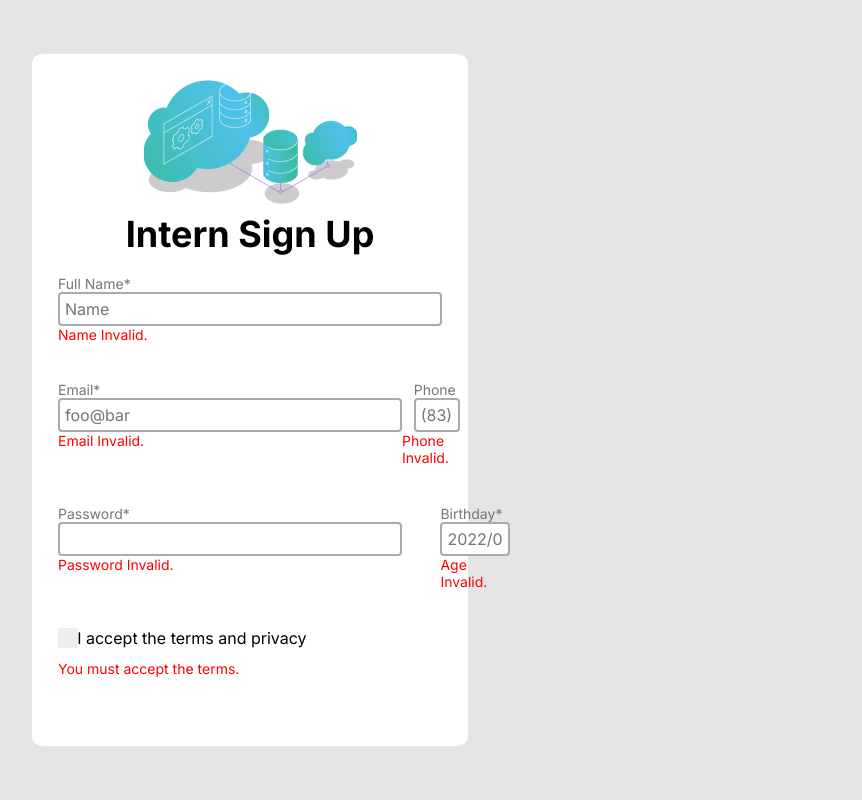
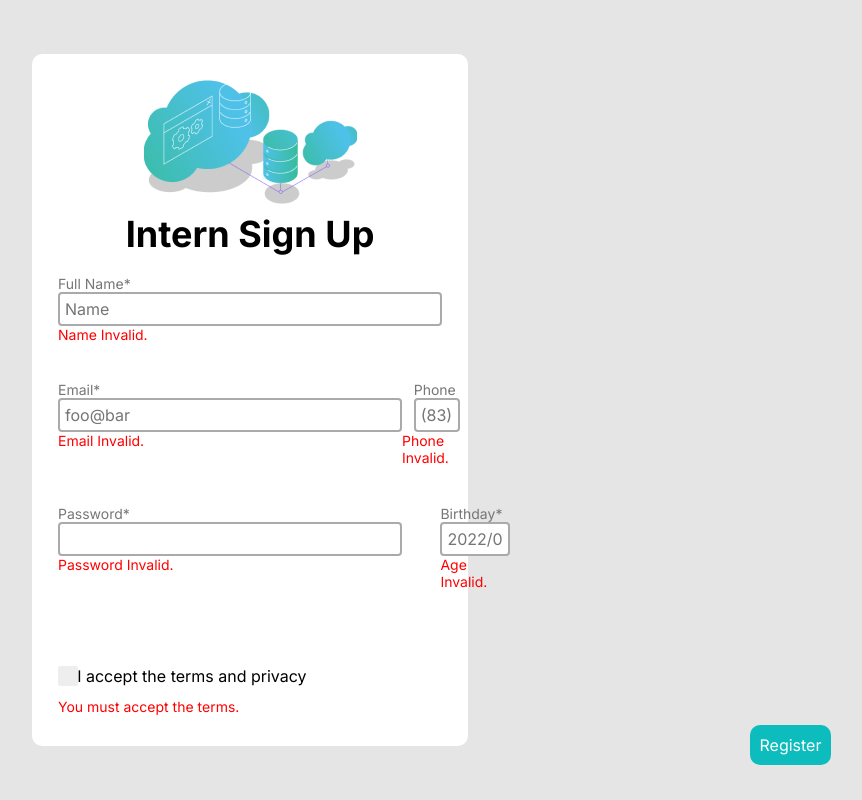
Before and after one commit to saamoff/react-form, a React (Create React App) app: page / in a window 1280 px wide. Shown: the whole page, without its empty margins (390-1252 px from the left). Built offline with nearby package versions, Linux system fonts and the light colour scheme.

Commit message:
Style: styled button and positioned in login-page

```diff
--- /dev/null
+++ b/src/components/Button/button.css
@@ -0,0 +1,31 @@
+.div-button{
+    display: flex;
+    justify-content: center;
+    position: absolute;
+    left: 1140px;
+    top: 725px;
+}
+
+.div-button button{
+    font-size: 16px;
+    height: 40px;
+    width: 81px;
+    line-height: 18px;
+    color: white;
+    cursor: pointer;
+    background-color: #0DBDBD;
+    border-radius: 10px;
+    border: 0;
+    transition: 200ms;
+}
+
+.button-test{
+    font-size: 36px;
+    line-height: 18px;
+    width: 81px;
+    height: 40px;
+}
+
+.div-button button:hover{
+    background-color: #91eded
+}
--- a/src/components/Button/button.js
+++ /dev/null
@@ -1,12 +0,0 @@
-import React from 'react';
-import { MainButton, ButtonWrap } from './button.styled';
-
-const Button = () => {
-  return (
-    <ButtonWrap>
-      <MainButton>Go Back!</MainButton>
-    </ButtonWrap>
-  )
-}
-
-export default Button
--- /dev/null
+++ b/src/components/Button/button.jsx
@@ -0,0 +1,12 @@
+import './button.css'
+
+const Button = ({...props}) => {
+  return (
+    <div className='div-button'>
+      <button className={props.classButton}
+      value={props.value}>{props.value}</button>
+    </div>
+  )
+}
+
+export default Button
--- a/src/components/Button/button.styled.js
+++ /dev/null
@@ -1,26 +0,0 @@
-import styled from "styled-components";
-
-
-const MainButton = styled.button`
-    font-size: 36px;
-    height: 177px;
-    width: 269px;
-    color: white;
-    cursor: pointer;
-    background-color: #0DBDBD;
-    border-radius: 10px;
-    border: 0;
-    transition: 200ms;
-    :hover {
-        background-color: #91eded
-    }
-`
-
-const ButtonWrap = styled.section`
-    display: flex;
-    justify-content: center;
-    align-items: center;
-    margin-top: 30%;
-`
-
-export {MainButton, ButtonWrap}
--- a/src/components/Button/index.js
+++ /dev/null
@@ -1,3 +0,0 @@
-import { MainButton, ButtonWrap } from "./button.styled";
-
-export {MainButton, ButtonWrap}
--- a/src/pages/Login/login.css
+++ b/src/pages/Login/login.css
@@ -40,3 +40,7 @@
     font-size: 36px;
     text-align: center;
 }
+
+.form-lower{
+    margin-top: 20%;
+}
--- a/src/pages/Login/login.jsx
+++ b/src/pages/Login/login.jsx
@@ -1,5 +1,6 @@
 import Input from '../../components/Input/input.jsx'
 import Checkbox from '../../components/Checkbox/checkbox.jsx';
+import Button from '../../components/Button/button.jsx'
 import photo from '../../assets/data_1.png';
 import './login.css';
 import TableDatePicker from '../../components/Select/select.jsx';
@@ -14,7 +15,7 @@ const Login = () => {
           </span>
           <h1 className='main-title'>Intern Sign Up</h1>
           <form>
-            <div>
+            <div className='form-upper'>
               <span className='flex-wrap'>
                 <Input nameInput="Name" id="Name" label="Full Name*" type="text" placeholder="Name" required/>
               </span>
@@ -27,12 +28,13 @@ const Login = () => {
                 <TableDatePicker></TableDatePicker>
               </span>
             </div>
-            <div>
+            <div className='form-lower'>
               <span>
                 <Checkbox name='Check'
                 label="I accept the terms and privacy"
                 errorMsg='You must accept the terms.'/>
               </span>
+              <Button value='Register'/>
             </div>
           </form>
         </div>
--- a/src/pages/Success/success.js
+++ b/src/pages/Success/success.js
@@ -1,6 +1,6 @@
 import React from 'react';
 import photo from '../../assets/data_1.png';
-import Button from '../../components/Button/button.js'
+import Button from '../../components/Button/button.jsx'
 
 const Success = (width) => {
   return (
```
